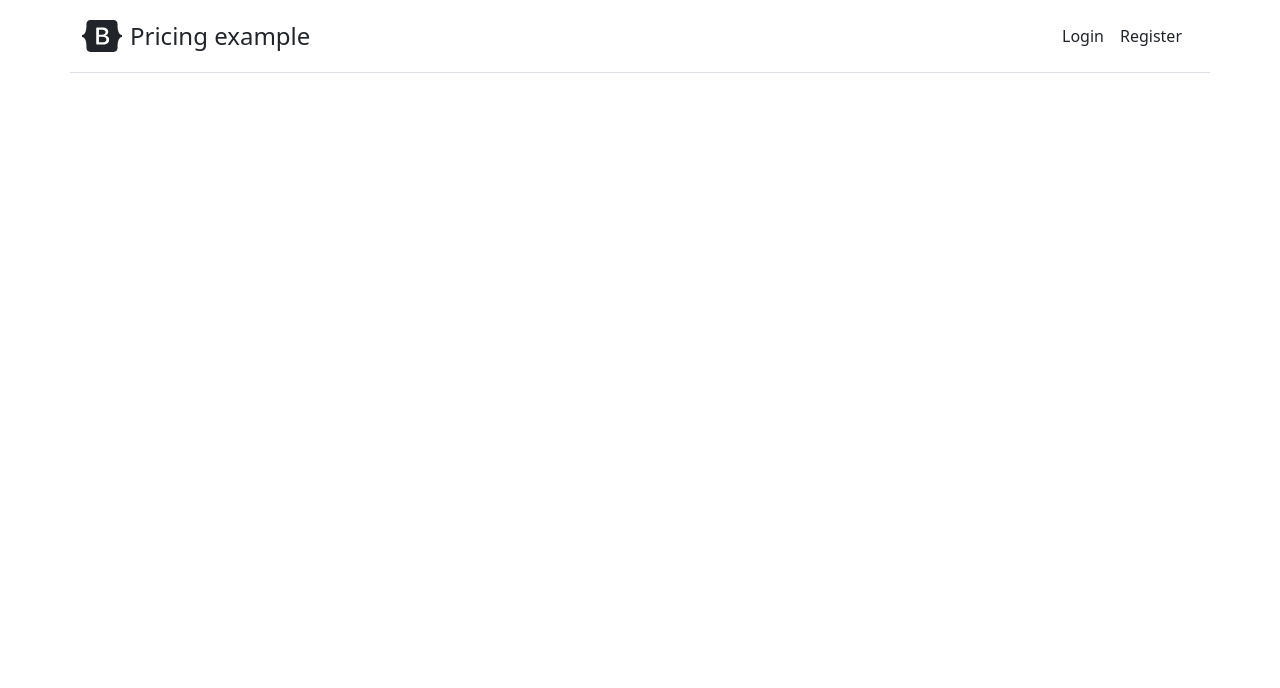
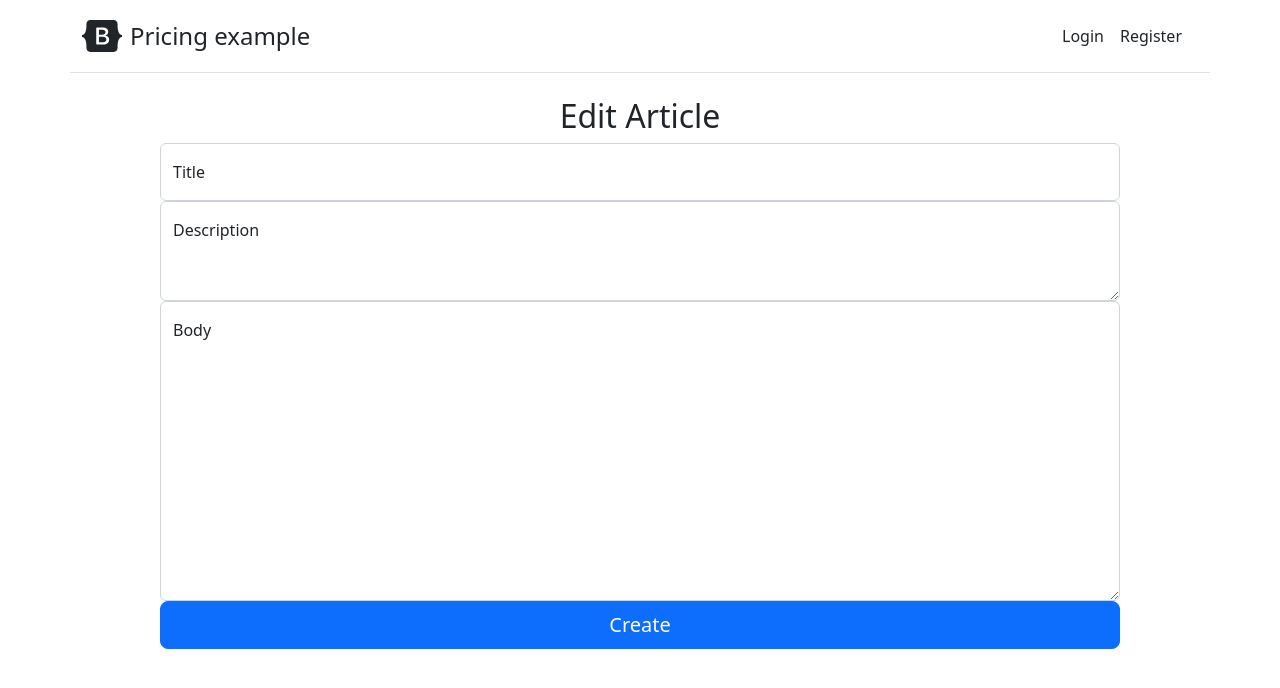
Before and after one commit to Temur9/redux-toolkit-app, a React (Create React App) app: page /edit-article/1 in a window 1280 px wide. Shown: the top 688 px of the page. Built offline with nearby package versions, Linux system fonts and the light colour scheme; no server answers.

Commit message:
edit article UI

```diff
--- a/src/App.js
+++ b/src/App.js
@@ -1,7 +1,7 @@
 import React, { useEffect } from "react";
 import { useDispatch } from "react-redux";
 import { Route, Routes } from "react-router";
-import { Main, Register, Navbar, Login, ArticleDetail, CreateArticle } from "./components";
+import { Main, Register, Navbar, Login, ArticleDetail, CreateArticle, EditArticle } from "./components";
 import { getItem } from "./helpers/persistance-storage";
 import AuthService from "./service/auth";
 import { authUserSuccess } from "./slice/auth";
@@ -37,6 +37,7 @@
         <Route path="/register" element={<Register />} />
         <Route path="/article/:slug" element={<ArticleDetail/>}/>
         <Route path="/create-article" element={<CreateArticle/>}/>
+        <Route path="/edit-article/:slug" element={<EditArticle/>}/>
       </Routes>
     </>
   );
--- a/src/components/CreateArticle.jsx
+++ b/src/components/CreateArticle.jsx
@@ -10,12 +10,12 @@
 import CreateForm from "./create-form";
 
 const CreateArticle = () => {
-  const [title, setTitle] = useState();
+  const [title, setTitle] = useState("");
   const [description, setDescription] = useState("");
   const [body, setBody] = useState("");
 
   const dispatch = useDispatch();
-const navigate = useNavigate()
+  const navigate = useNavigate();
 
   const formSubmit = async (e) => {
     e.preventDefault();
@@ -24,25 +24,26 @@
     try {
       await ArticleService.postArticle(article);
       dispatch(postArticleSuccess());
-      navigate('/')
+      navigate("/");
     } catch (error) {
       dispatch(postArticleFailure());
     }
+  };
+  const formProps = {
+    title,
+    description,
+    body,
+    setTitle,
+    setDescription,
+    setBody,
+    formSubmit,
   };
   return (
     <>
       <div className="text-center">
         <h1 className="fs-2">Create Article</h1>
         <div className="w-75 mx-auto">
-          <CreateForm
-            title={title}
-            description={description}
-            body={body}
-            setTitle={setTitle}
-            setDescription={setDescription}
-            setBody={setBody}
-            formSubmit={formSubmit}
-          />
+          <CreateForm {...formProps} />
         </div>
       </div>
     </>
--- a/src/components/Main.jsx
+++ b/src/components/Main.jsx
@@ -74,7 +74,9 @@
                           <>
                             <button
                               type="button"
-                              className="btn btn-sm btn-outline-secondary">
+                              className="btn btn-sm btn-outline-secondary"
+                              onClick={()=>navigate(`/edit-article/${item.slug}`)}
+                              >
                               Edit
                             </button>
                             <button
--- /dev/null
+++ b/src/components/edit-article.jsx
@@ -0,0 +1,59 @@
+import React, { useEffect, useState } from "react";
+import { useDispatch } from "react-redux";
+import { useParams } from "react-router";
+import ArticleService from "../service/article";
+import {
+  getArticleDetailFailure,
+  getArticleDetailStart,
+  getArticleDetailSuccess,
+} from "../slice/article";
+import CreateForm from "./create-form";
+
+const EditArticle = () => {
+  const [title, setTitle] = useState("");
+  const [description, setDescription] = useState("");
+  const [body, setBody] = useState("");
+
+  const dispatch = useDispatch();
+  const { slug } = useParams();
+
+  useEffect(() => {
+    const getArticleDetail = async () => {
+      dispatch(getArticleDetailStart());
+      try {
+        const response = await ArticleService.getArticleDetail(slug);
+        setTitle(response.article.title);
+        setDescription(response.article.description);
+        setBody(response.article.body);
+        dispatch(getArticleDetailSuccess(response.article));
+      } catch (error) {
+        dispatch(getArticleDetailFailure());
+      }
+    };
+    getArticleDetail();
+  }, []);
+
+  const formSubmit = () => {};
+
+  const formProps = {
+    title,
+    description,
+    body,
+    setTitle,
+    setDescription,
+    setBody,
+    formSubmit,
+  };
+  return (
+    <>
+      <div className="text-center">
+        <h1 className="fs-2">Edit Article</h1>
+        <div className="w-75 mx-auto">
+          <CreateForm {...formProps} />
+        </div>
+      </div>
+    </>
+  );
+};
+
+export default EditArticle;
--- a/src/components/index.js
+++ b/src/components/index.js
@@ -5,3 +5,4 @@
 export {default as ValidationError} from './Validation-error'
 export {default as ArticleDetail} from './ArticleDetail'
 export {default as CreateArticle} from './CreateArticle'
+export {default as EditArticle} from './edit-article.jsx'
```
